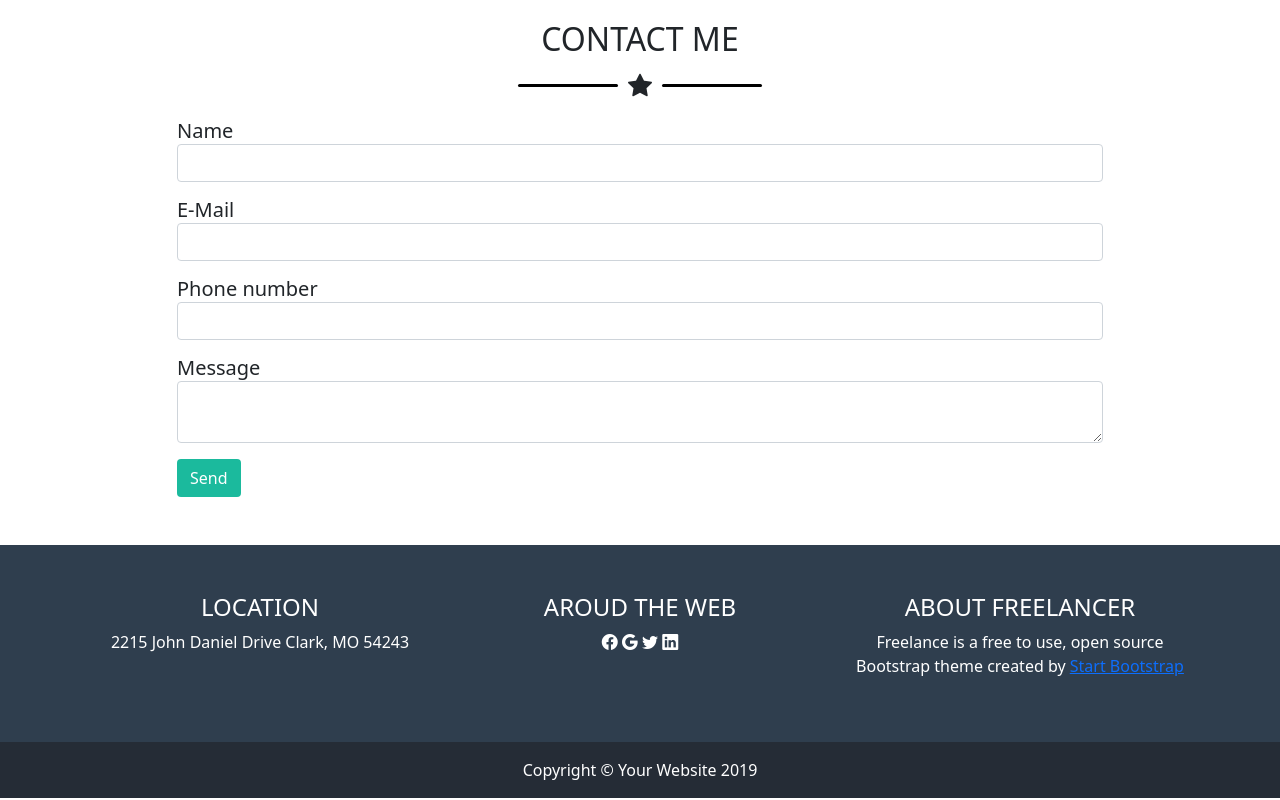
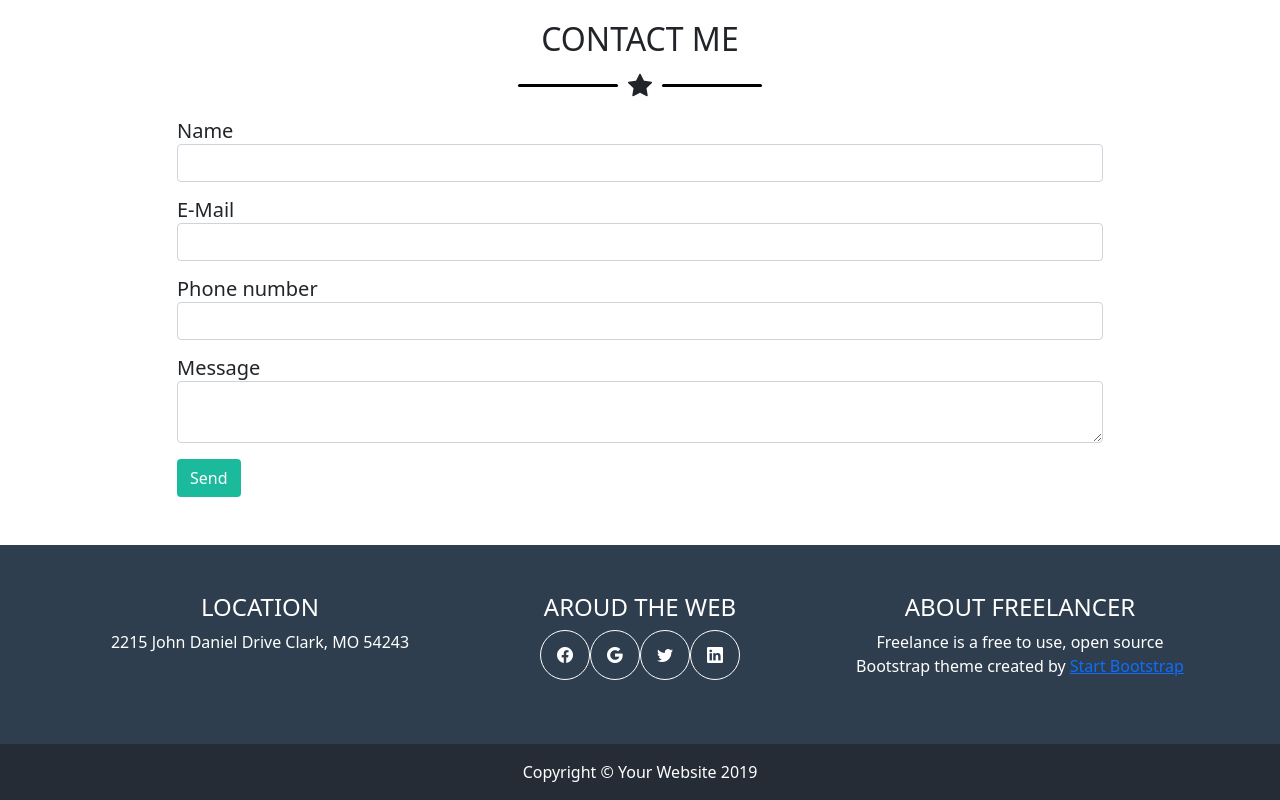
Before and after one commit to AngeloLista/html-css-bootstrap-freelancer, a plain HTML site: page index.html in a window 1280 px wide. Shown: the part 1613-2413 px from the top of the page. Drawn offline with nearby package versions, Linux system fonts and the light colour scheme.

Commit message:
added icon style

```diff
--- a/css/style.css
+++ b/css/style.css
@@ -65,10 +65,19 @@
 }
 
 
-/*
+#footer-icons {
+    display: flex;
+    flex-direction: row;
+    justify-content: center;
+}
 #footer-icons > i {
-    font-size: 1.5rem;
+    margin: 0 ;
+    display: flex;
+    align-items: center;
+    justify-content: center;
+    height: 50px;
+    width: 50px;
+    border-radius: 50%;
     padding: 10px;
-    border-radius: 50%;
     border: 1px solid white;
-} */
+}
```
